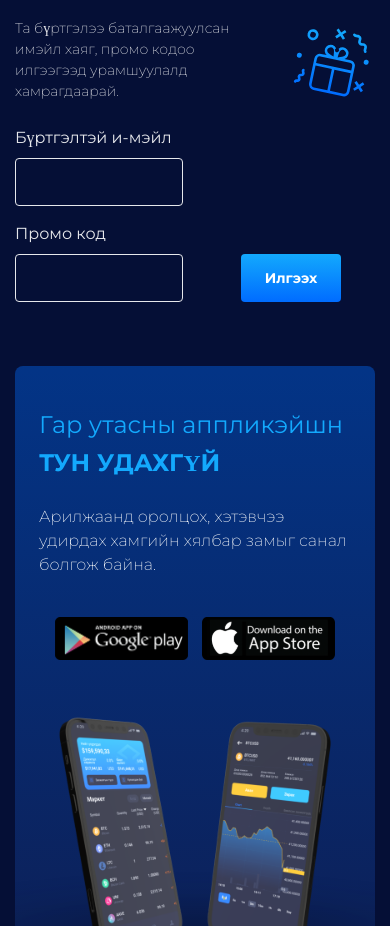
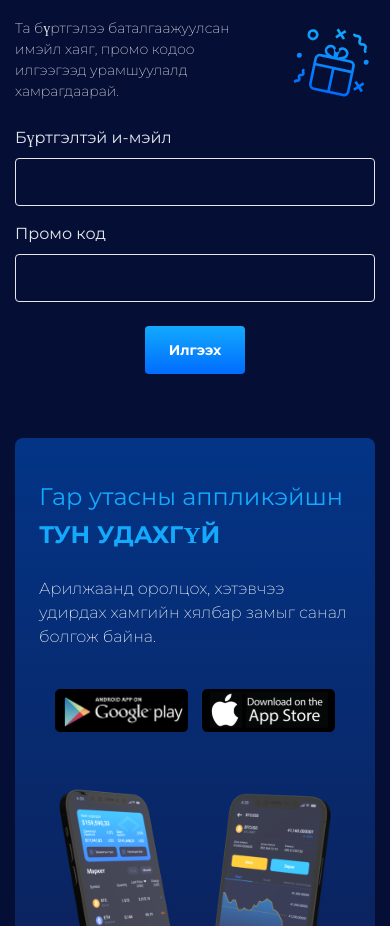
Before and after one commit to Altex-Devs/altexnewfront, a React (Create React App) app: page / in a window 390 px wide. Shown: the part 2380-3306 px from the top of the page. Built offline with nearby package versions, Linux system fonts and the light colour scheme; no server answers.

Commit message:
home-referal #21

```diff
--- a/src/components/HomeComponents.jsx
+++ b/src/components/HomeComponents.jsx
@@ -168,12 +168,12 @@ function HomeComponents() {
               <img src="/images/gift.svg" />
             </div>
           </div>
-          <div className="flex flex-row gap-[24px] items-end sm:flex-row justify-items-stretch">
+          <div className="lg:flex xl:flex flex-row gap-[24px] items-end sm:flex-row justify-items-stretch ">
             <div className="w-full sm:basis-[75%]">
               <div id="referal_code_email" className="text-[#E6E7EB] mb-[8px]">Бүртгэлтэй и-мэйл</div>
               <input type="text" id="email" onChange={(event) => validatePromoEmail(event)} className="rounded-[4px] border-solid border-[.5px] border-[#E6E7EB] focus-visible:border-[#006CFF] bg-[rgba(0,0,0,0)] w-full h-[48px] mb-[16px] p-[10px] px-[16px] outline-none font-extralight" />
               <div id="referal_code_promo" className="text-[#E6E7EB] mb-[8px]">Промо код</div>
-              <input type="text" id="promo" onChange={(event) => validatePromoCode(event)} className="rounded-[4px] border-solid border-[.5px] border-[#E6E7EB] focus-visible:border-[#006CFF] invalid:border-[#FF003D] bg-[rgba(0,0,0,0)] w-full h-[48px] p-[10px] px-[16px] outline-none font-extralight" />
+              <input type="text" id="promo" onChange={(event) => validatePromoCode(event)} className="rounded-[4px] border-solid border-[.5px] mb-[24px] lg:mb-[0px] xl:mb-[0px]  border-[#E6E7EB] focus-visible:border-[#006CFF] invalid:border-[#FF003D] bg-[rgba(0,0,0,0)] w-full h-[48px] p-[10px] px-[16px] outline-none font-extralight" />
             </div>
             <div className="w-full sm:basis-[25%] flex justify-center">
               <button onClick={submitPromo} id="referal_code_send" className="rounded-[4px] w-auto md:w-full font-bold text-[14px] px-[24px] py-[15px] bg-gradient-to-b leading-[18px] from-[#13A9FD] to-[#006CFF] sm:w-auto hover:to-[rgba(0,108,255,.64)] hover:from-[rgba(19,169,253,.64)]">Илгээх</button>
```
